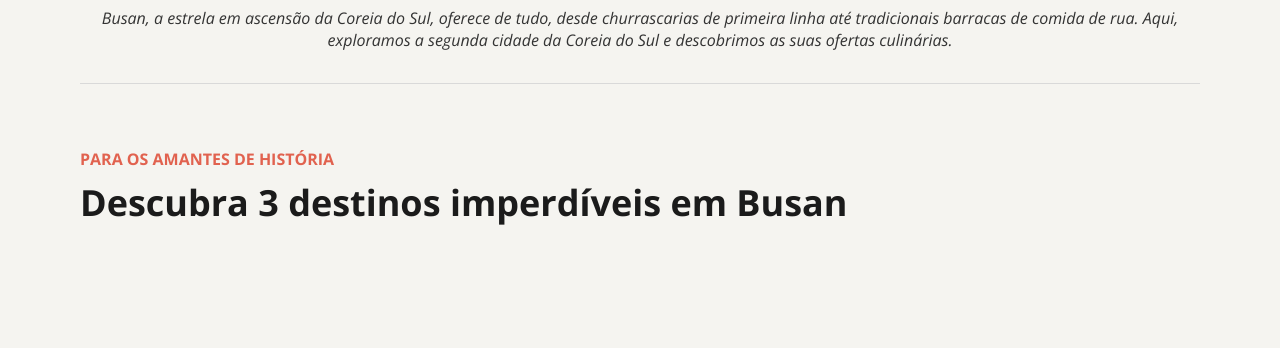
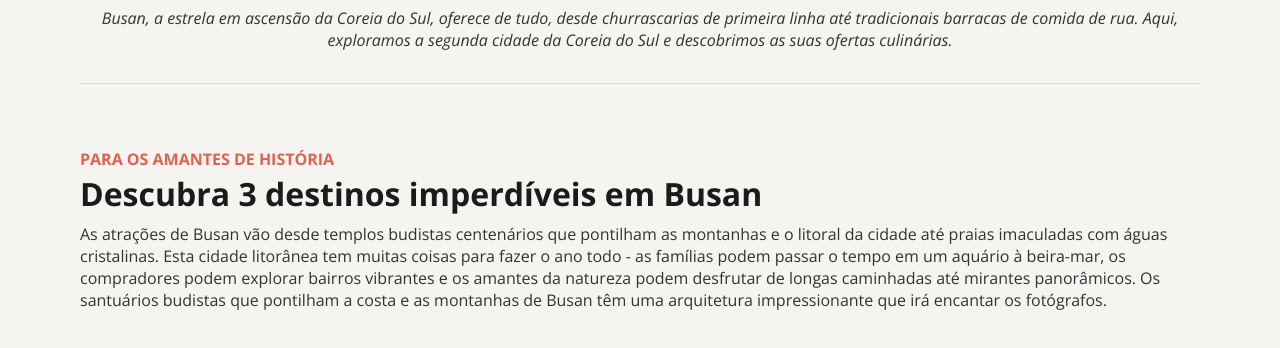
Before and after one commit to raysson07/Local-turistico, a plain HTML site: page index.html in a window 1280 px wide. Shown: the part 893-1241 px from the top of the page. Before the commit the page ends 1185 px from the top, so only its background shows below. Drawn offline with nearby package versions, Linux system fonts and the light colour scheme.

Commit message:
feat: style homepage sections and content layout

```diff
--- a/index.html
+++ b/index.html
@@ -28,8 +28,12 @@
     <div class="divider"></div>
 
     <div class="content-list">
-      <p class="headline">Para os amantes de história</p>
+      <p class="headline2">Para os amantes de história</p>
       <h2 class="title-h1">Descubra 3 destinos imperdíveis em Busan</h2>
+      <p2>
+        As atrações de Busan vão desde templos budistas centenários que     pontilham as montanhas e o litoral da cidade até praias imaculadas com águas cristalinas. Esta cidade litorânea tem muitas coisas para fazer o ano todo - as famílias podem passar o tempo em um aquário à beira-mar, os compradores podem explorar bairros vibrantes e os amantes da natureza podem desfrutar de longas caminhadas até mirantes panorâmicos.
+        Os santuários budistas que pontilham a costa e as montanhas de Busan têm uma arquitetura impressionante que irá encantar os fotógrafos.
+      </p2>
     </div>
 
 
--- a/style.css
+++ b/style.css
@@ -66,6 +66,34 @@ body
 }
 
 .content-list{
-margin-top: 64px;
+  margin-top: 64px;
+  width: 1120px;
+  flex-direction: column;
+  align-items: flex-start;
+}
+
+.headline2{
+  font-size: 16px;
+  color:#E1624F;
+  font-style: normal;
+  font-weight: 700;
+  line-height: normal;
+  text-transform: uppercase;
+}
+.content-list h2{
+  font-size: 32px;
+  font-style: normal;
+  font-weight: 700;
+  line-height: normal;
+  color: #1B1B1B;
+  margin: 2px auto 8px auto;
 
 }
+
+.content-list p2{
+  font-size: 16px;
+  font-style: normal;
+  font-weight: 400;
+  line-height: normal;
+  color:#333;
+}
```
